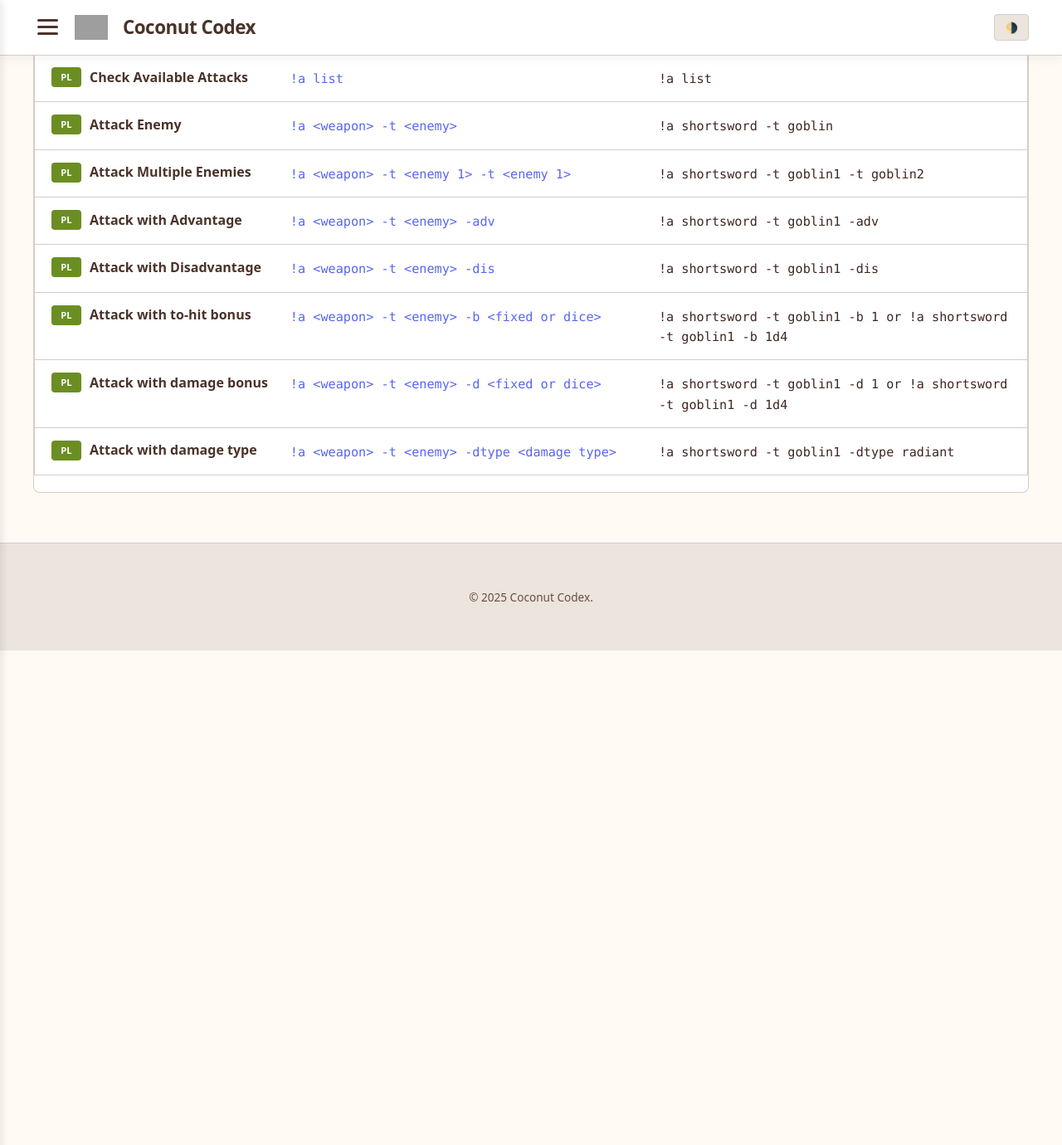
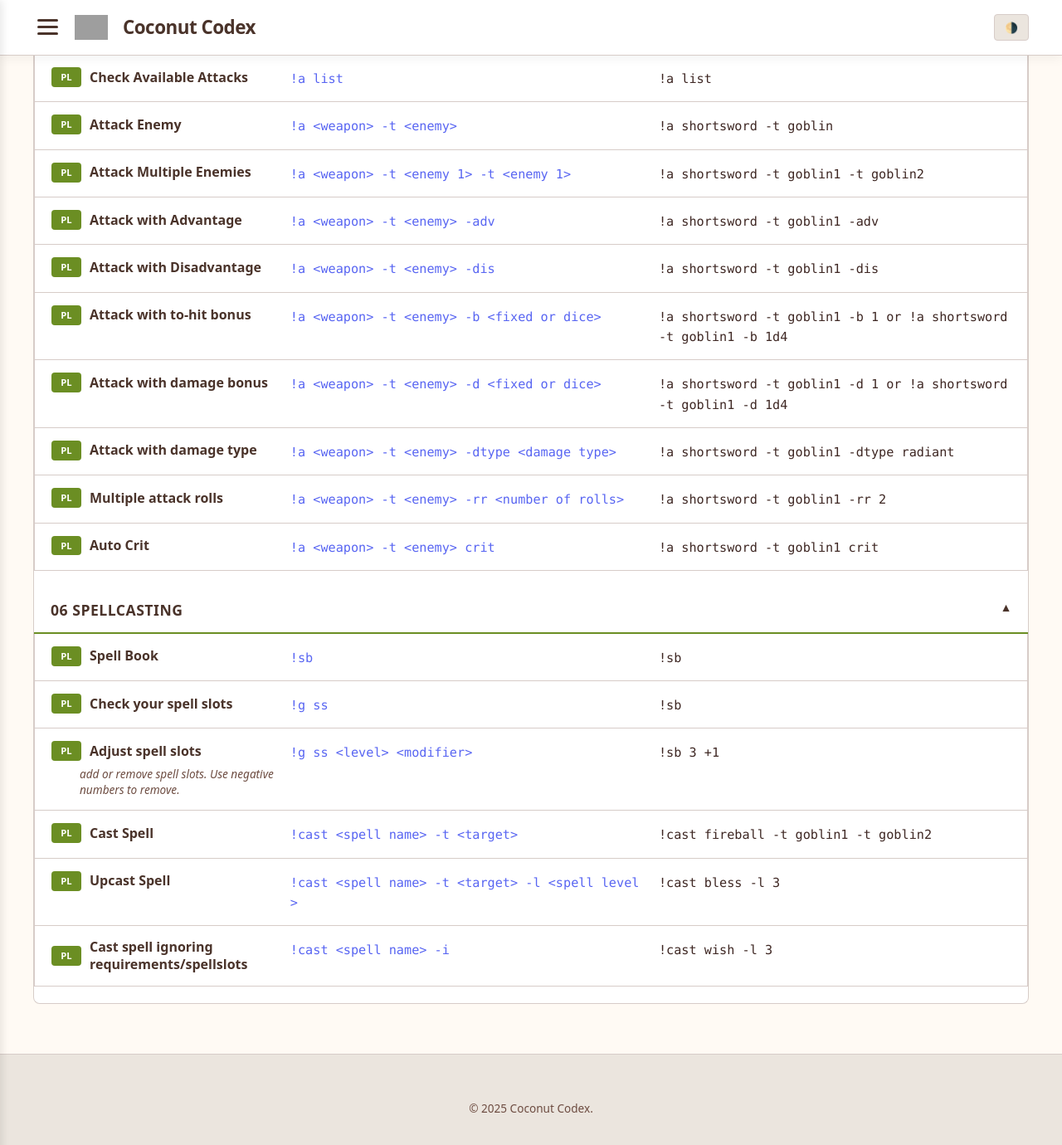
Before and after one commit to coconutswallow/codex, a Jekyll site: the page built from avrae.html, in a window 1280 px wide and 1400 px high, scrolled down 1652 px. Shown: the top 1380 px of the window at 83% size. Built offline with Jekyll 4.4.1, drawn with Linux system fonts in a browser that asks for light colours; a script that is not in the unit is left out; before the commit the page ends 2436 px from its top, so only the background shows below that; grey boxes are pictures that could not be loaded.

Commit message:
Update avrae_commands.yml

```diff
--- a/_data/avrae_commands.yml
+++ b/_data/avrae_commands.yml
@@ -110,7 +110,7 @@
   syntax: "!a list"
   example: "!a list"
   tags: "Attack"
-  category: "05 Attacking"
+  category: "05 Actions"
   type: "Player"
   image: ""
 
@@ -118,7 +118,7 @@
   syntax: "!a <weapon> -t <enemy>"
   example: "!a shortsword -t goblin"
   tags: "Attack Target"
-  category: "05 Attacking"
+  category: "05 Actions"
   type: "Player"
   image: ""
 
@@ -126,7 +126,7 @@
   syntax: "!a <weapon> -t <enemy 1> -t <enemy 1>"
   example: "!a shortsword -t goblin1 -t goblin2"
   tags: "Attack Target Multiple"
-  category: "05 Attacking"
+  category: "05 Actions"
   type: "Player"
   image: ""
 
@@ -134,7 +134,7 @@
   syntax: "!a <weapon> -t <enemy> -adv"
   example: "!a shortsword -t goblin1 -adv"
   tags: "Attack advantage"
-  category: "05 Attacking"
+  category: "05 Actions"
   type: "Player"
   image: ""
 
@@ -142,7 +142,7 @@
   syntax: "!a <weapon> -t <enemy> -dis"
   example: "!a shortsword -t goblin1 -dis"
   tags: "Attack disadvantage"
-  category: "05 Attacking"
+  category: "05 Actions"
   type: "Player"
   image: ""
 
@@ -150,7 +150,7 @@
   syntax: "!a <weapon> -t <enemy> -b <fixed or dice>"
   example: "!a shortsword -t goblin1 -b 1 or !a shortsword -t goblin1 -b 1d4"
   tags: "Attack bonus"
-  category: "05 Attacking"
+  category: "05 Actions"
   type: "Player"
   image: ""
 
@@ -158,7 +158,7 @@
   syntax: "!a <weapon> -t <enemy> -d <fixed or dice>"
   example: "!a shortsword -t goblin1 -d 1 or !a shortsword -t goblin1 -d 1d4"
   tags: "Attack damage bonus"
-  category: "05 Attacking"
+  category: "05 Actions"
   type: "Player"
   image: ""
 
@@ -166,6 +166,71 @@
   syntax: "!a <weapon> -t <enemy> -dtype <damage type>"
   example: "!a shortsword -t goblin1 -dtype radiant"
   tags: "Attack damage type"
-  category: "05 Attacking"
+  category: "05 Actions"
   type: "Player"
   image: ""
+
+- title: "Multiple attack rolls"
+  syntax: "!a <weapon> -t <enemy> -rr <number of rolls>"
+  example: "!a shortsword -t goblin1 -rr 2"
+  tags: "Attack multiple rolls"
+  category: "05 Actions"
+  type: "Player"
+  image: ""
+
+- title: "Auto Crit"
+  syntax: "!a <weapon> -t <enemy> crit"
+  example: "!a shortsword -t goblin1 crit"
+  tags: "Critical Attack"
+  category: "05 Actions"
+  type: "Player"
+  image: ""
+
+- title: "Spell Book"
+  syntax: "!sb"
+  example: "!sb"
+  tags: "Spell book"
+  category: "06 Spellcasting"
+  type: "Player"
+  image: ""
+
+- title: "Check your spell slots"
+  syntax: "!g ss"
+  example: "!sb"
+  tags: "Spell slots"
+  category: "06 Spellcasting"
+  type: "Player"
+  image: ""
+
+- title: "Adjust spell slots"
+  note:  "add or remove spell slots. Use negative numbers to remove."
+  syntax: "!g ss <level> <modifier>"
+  example: "!sb 3 +1"
+  tags: "Spell slots"
+  category: "06 Spellcasting"
+  type: "Player"
+  image: ""
+
+- title: "Cast Spell"
+  syntax: "!cast <spell name> -t <target>"
+  example: "!cast fireball -t goblin1 -t goblin2"
+  tags: "Cast Spell"
+  category: "06 Spellcasting"
+  type: "Player"
+  image: ""
+
+- title: "Upcast Spell"
+  syntax: "!cast <spell name> -t <target> -l <spell level>"
+  example: "!cast bless -l 3"
+  tags: "cast spell upcast"
+  category: "06 Spellcasting"
+  type: "Player"
+  image: ""
+
+- title: "Cast spell ignoring requirements/spellslots"
+  syntax: "!cast <spell name> -i"
+  example: "!cast wish -l 3"
+  tags: "cast spell"
+  category: "06 Spellcasting"
+  type: "Player"
+  image: ""
```
